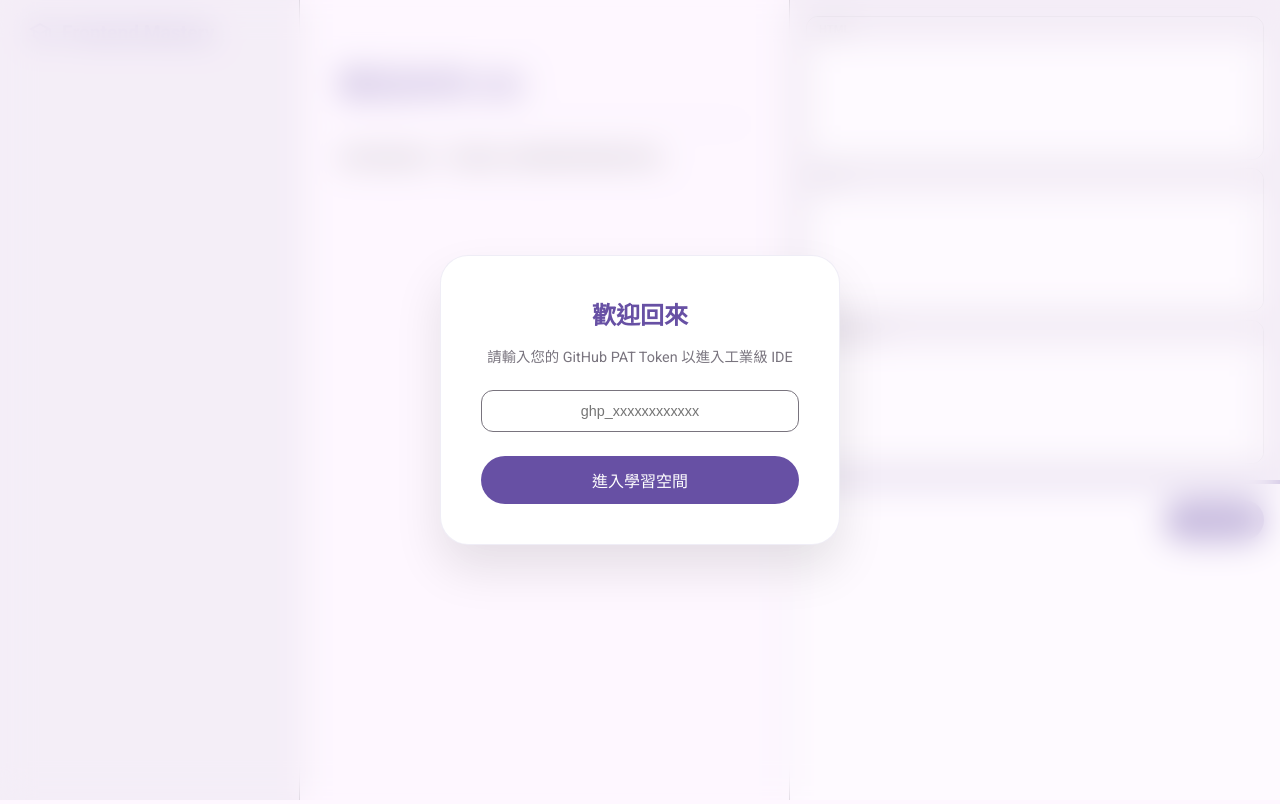
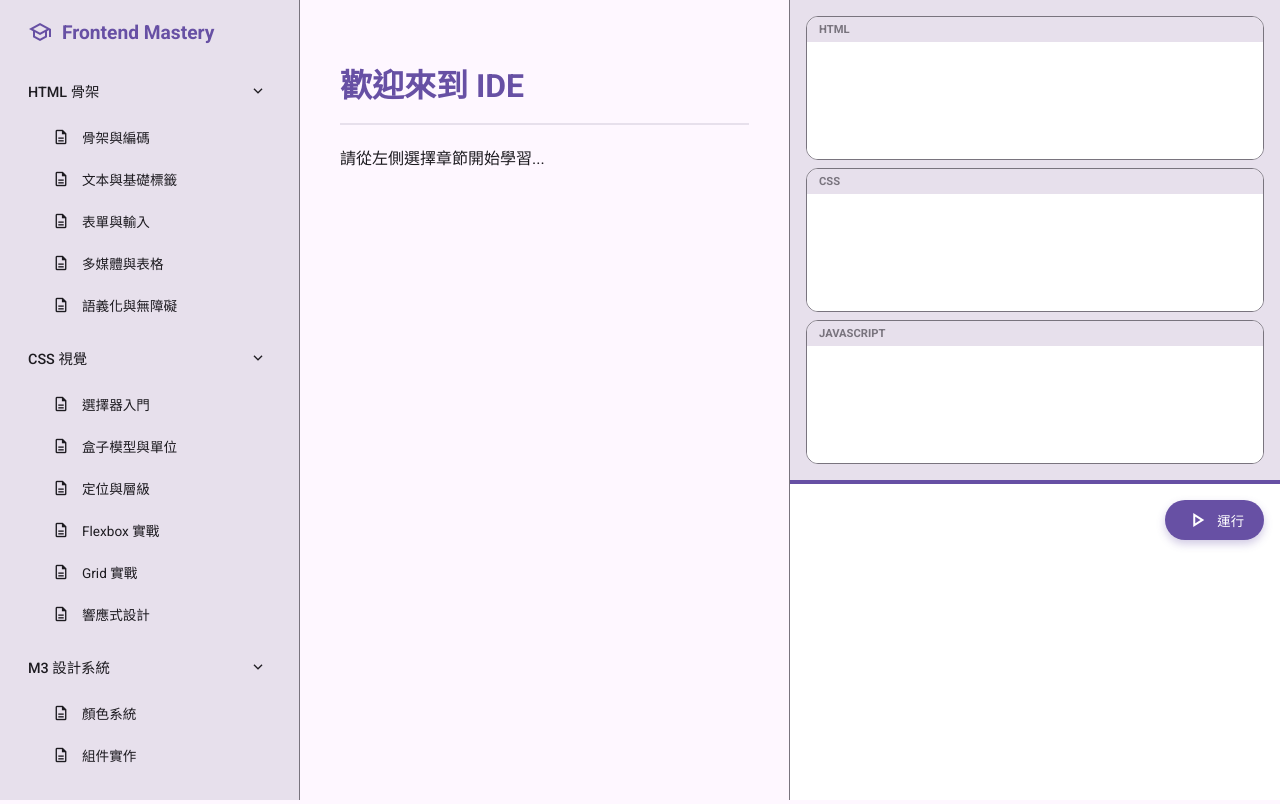
Before and after one commit to potatosserver/frontend-mastery, a plain HTML site: page index.html in a window 1280 px wide. Drawn offline with nearby package versions, Linux system fonts and the light colour scheme.

Commit message:
Remove auth overlay and switch to local file fetching
Removed authentication overlay and related functionality, replacing it with local file fetching for curriculum data.

```diff
--- a/index.html
+++ b/index.html
@@ -32,62 +32,6 @@
             display: flex;
             overflow: hidden;
         }
-
-        #auth-overlay {
-            position: fixed;
-            top: 0; left: 0; width: 100%; height: 100%;
-            background: rgba(254, 247, 255, 0.6);
-            backdrop-filter: blur(16px);
-            -webkit-backdrop-filter: blur(16px);
-            z-index: 9999;
-            display: flex;
-            justify-content: center;
-            align-items: center;
-            transition: opacity 0.5s ease, visibility 0.5s;
-        }
-
-        .auth-card {
-            background: white;
-            padding: 40px;
-            border-radius: var(--radius-lg);
-            box-shadow: 0 24px 48px rgba(0,0,0,0.1);
-            text-align: center;
-            max-width: 400px;
-            width: 90%;
-            border: 1px solid rgba(103, 80, 164, 0.1);
-        }
-
-        .auth-card h2 { margin: 0 0 12px; color: var(--md-sys-color-primary); font-weight: 700; }
-        .auth-card p { font-size: 0.9rem; color: var(--md-sys-color-outline); margin-bottom: 24px; }
-
-        .auth-input {
-            width: 100%;
-            padding: 12px 16px;
-            border-radius: var(--radius-md);
-            border: 1px solid var(--md-sys-color-outline);
-            font-size: 0.9rem;
-            outline: none;
-            margin-bottom: 24px;
-            transition: var(--transition);
-            text-align: center;
-        }
-
-        .auth-input:focus { border-color: var(--md-sys-color-primary); box-shadow: 0 0 0 3px rgba(103, 80, 164, 0.15); }
-
-        .auth-btn {
-            width: 100%;
-            padding: 12px;
-            background: var(--md-sys-color-primary);
-            color: white;
-            border: none;
-            border-radius: 100px;
-            font-weight: 500;
-            cursor: pointer;
-            transition: var(--transition);
-            font-size: 1rem;
-        }
-
-        .auth-btn:hover { filter: brightness(1.1); transform: scale(1.02); }
 
         nav {
             width: 300px;
@@ -130,6 +74,7 @@
         .nav-group-header:hover { background-color: rgba(103, 80, 164, 0.08); }
         .nav-group-header .arrow { transition: transform 0.3s ease; font-size: 18px; }
         .nav-group.collapsed .nav-group-header .arrow { transform: rotate(-90deg); }
+        .nav-group.collapsed .nav-group-content { display: none; }
 
         .nav-group-content { display: flex; flex-direction: column; padding-left: 24px; margin-top: 4px; }
         .nav-item {
@@ -172,15 +117,6 @@
 </head>
 <body>
 
-    <div id="auth-overlay">
-        <div class="auth-card">
-            <h2>歡迎回來</h2>
-            <p>請輸入您的 GitHub PAT Token 以進入工業級 IDE</p>
-            <input type="password" id="github-token" class="auth-input" placeholder="ghp_xxxxxxxxxxxx">
-            <button class="auth-btn" onclick="submitToken()">進入學習空間</button>
-        </div>
-    </div>
-
     <nav id="sidebar">
         <div class="nav-header">
             <span class="material-symbols-outlined">school</span>
@@ -192,7 +128,7 @@
     <main>
         <div class="md-viewer" id="md-viewer">
             <h1>歡迎來到 IDE</h1>
-            <p>請先驗證身份，隨後從左側選擇章節開始學習...</p>
+            <p>請從左側選擇章節開始學習...</p>
         </div>
         <div class="playground">
             <div class="editor-container">
@@ -208,53 +144,18 @@
     </main>
 
     <script>
-        const GITHUB_USER = "potatosserver";
-        const GITHUB_REPO = "frontend-mastery";
-        const BRANCH = "master";
-        let currentToken = "";
-
-        function decodeBase64(encodedString) {
-            const cleaned = encodedString.replace(/\\n/g, '').replace(/\s+/g, '');
-            return decodeURIComponent(escape(window.atob(cleaned)));
-        }
-
-        async function submitToken() {
-            const token = document.getElementById('github-token').value.trim();
-            if (!token) return alert("請輸入 Token！");
-
-            try {
-                const response = await fetch(`https://api.github.com/repos/${GITHUB_USER}/${GITHUB_REPO}/contents/curriculum.json?ref=${BRANCH}`, {
-                    headers: { 'Authorization': `token ${token}` }
-                });
-
-                if (!response.ok) {
-                    const errorData = await response.json();
-                    throw new Error(`${errorData.message} (Status: ${response.status})`);
-                }
-
-                currentToken = token;
-                const overlay = document.getElementById('auth-overlay');
-                overlay.style.opacity = '0';
-                overlay.style.visibility = 'hidden';
-                initNav();
-            } catch (e) {
-                alert("驗證失敗：" + e.message);
+        async function fetchLocalFile(path) {
+            const response = await fetch(path);
+            if (!response.ok) {
+                throw new Error(`Fetch failed: ${response.status} ${response.statusText}`);
             }
-        }
-
-        async function fetchGitHubFile(path) {
-            const response = await fetch(`https://api.github.com/repos/${GITHUB_USER}/${GITHUB_REPO}/contents/${path}?ref=${BRANCH}`, {
-                headers: { 'Authorization': `token ${currentToken}` }
-            });
-            if (!response.ok) throw new Error(`Fetch failed: ${response.status}`);
-            const dataObj = await response.json();
-            return decodeBase64(dataObj.content);
+            return await response.text();
         }
 
         async function initNav() {
             const navContent = document.getElementById('nav-content');
             try {
-                const jsonText = await fetchGitHubFile('curriculum.json');
+                const jsonText = await fetchLocalFile('curriculum.json');
                 const data = JSON.parse(jsonText);
                 navContent.innerHTML = '';
 
@@ -290,7 +191,7 @@
             const viewer = document.getElementById('md-viewer');
             viewer.innerHTML = '正在載入內容...';
             try {
-                const text = await fetchGitHubFile(`curriculum/${folder}/${file}`);
+                const text = await fetchLocalFile(`curriculum/${folder}/${file}`);
                 viewer.innerHTML = marked.parse(text);
             } catch (e) {
                 viewer.innerHTML = `<h1 style="color:red">載入失敗</h1><p>${e.message}</p>`;
@@ -304,6 +205,8 @@
             const preview = document.getElementById('preview');
             preview.srcdoc = `<!DOCTYPE html><html><head><style>${css}</style></head><body>${html}<script>${js}<\/script></body></html>`;
         }
+
+        document.addEventListener('DOMContentLoaded', initNav);
     </script>
 </body>
 </html>
```
